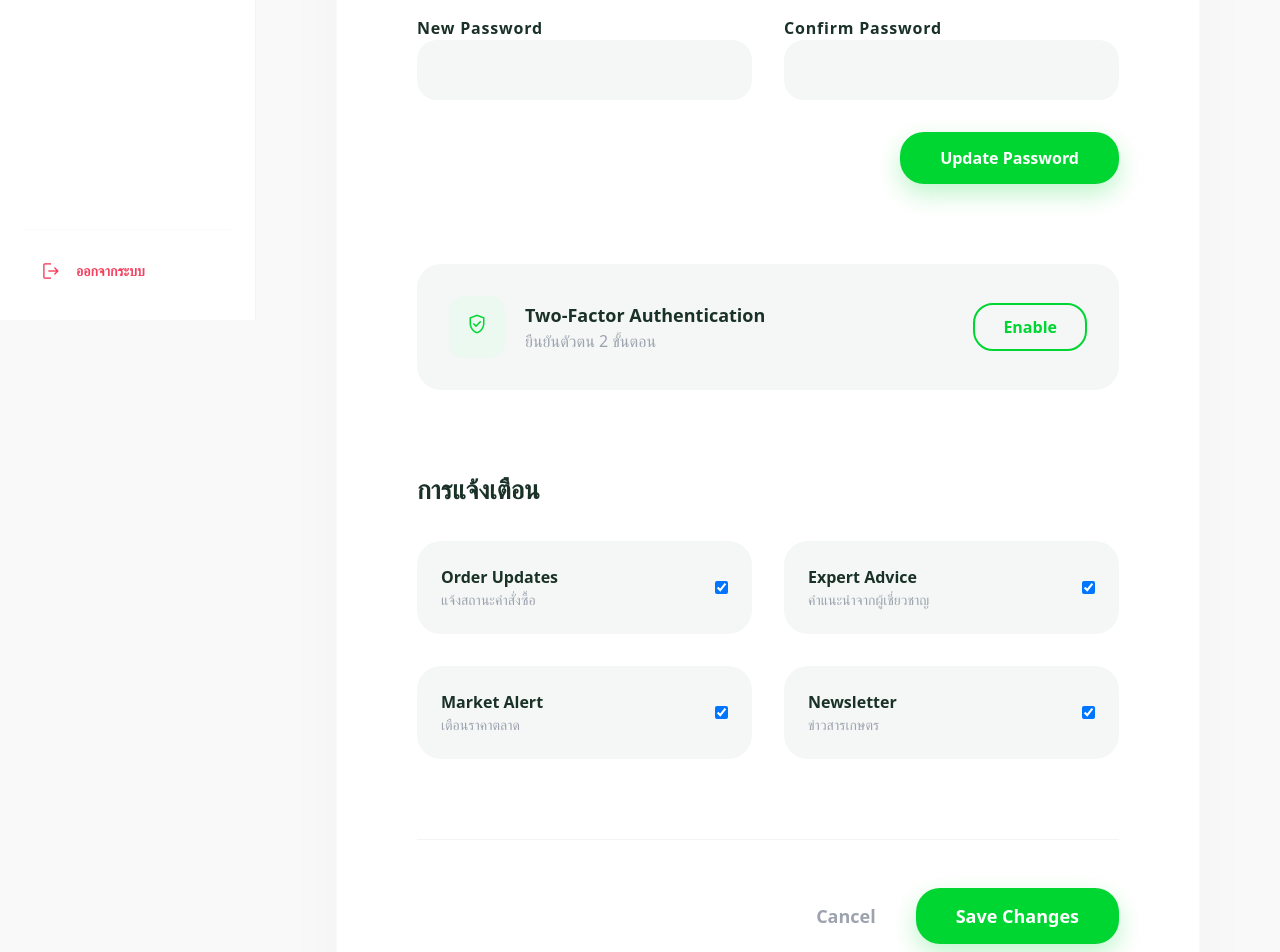
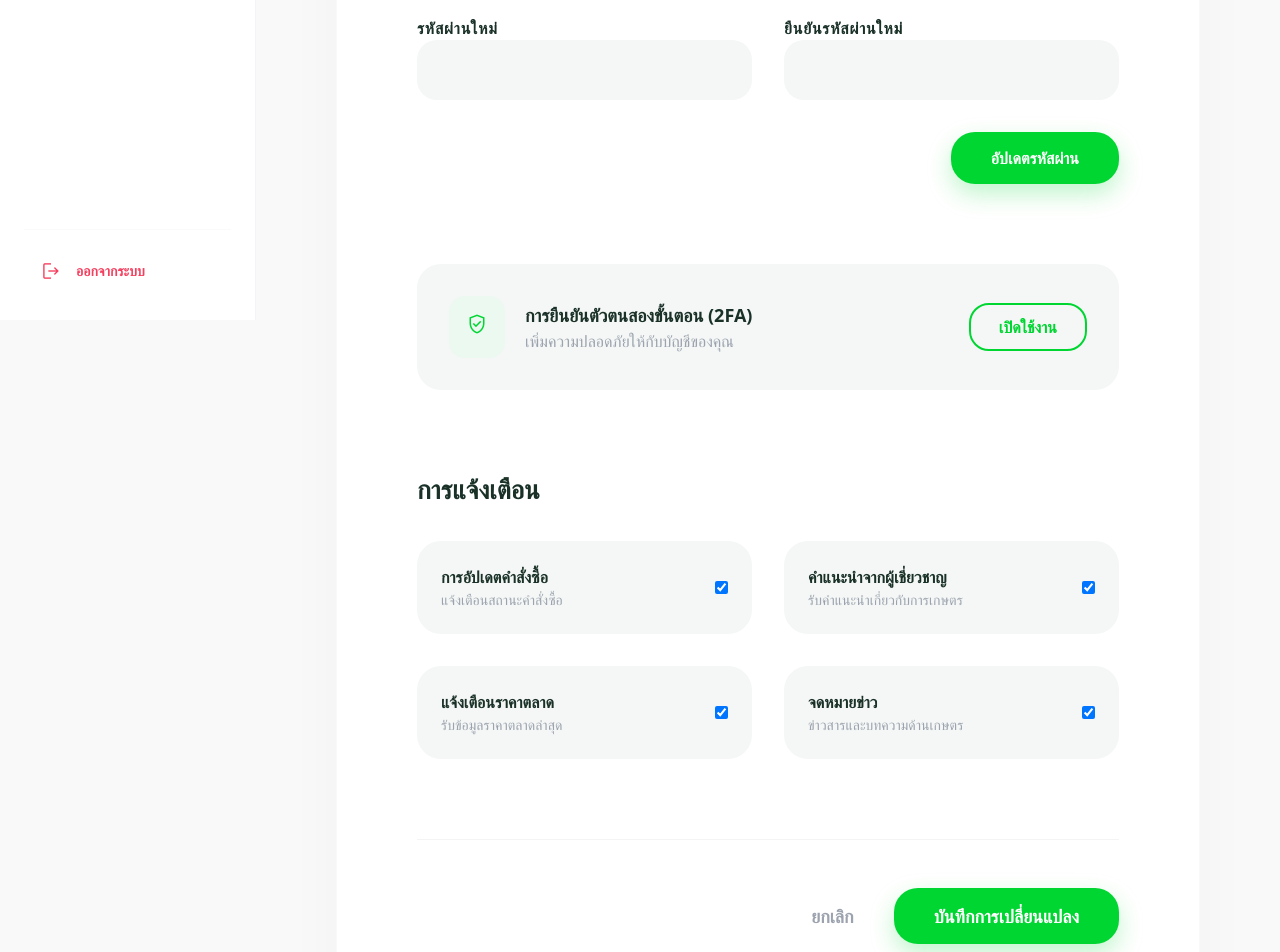
Before and after one commit to badtime1407/kitkaset, a Vue app: page /setting in a window 1280 px wide. Shown: the part 480-1432 px from the top of the page. Built offline with nearby package versions, Linux system fonts and the light colour scheme.

Commit message:
update
setting payment

```diff
--- a/src/views/Payment.vue
+++ b/src/views/Payment.vue
@@ -66,7 +66,7 @@
               <span class="material-symbols-outlined text-[#13ec25]">
                 payments
               </span>
-              Payment Method
+              วิธีการชำระเงิน
             </h2>
 
             <div class="bg-white p-6 rounded-xl border shadow-sm space-y-6">
--- a/src/views/Setting.vue
+++ b/src/views/Setting.vue
@@ -7,10 +7,10 @@ const route = useRoute()
 
 /* Menu */
 const navigationItems = [
-  { name: 'My Profile', icon: 'person', path: '/profile' },
-  { name: 'Address Book', icon: 'location_on', path: '/Address' },
-  { name: 'Order History', icon: 'inventory_2', path: '/Order' },
-  { name: 'Account Settings', icon: 'settings', path: '/Setting' },
+  { name: 'โปรไฟล์ของฉัน', icon: 'person', path: '/profile' },
+  { name: 'สมุดที่อยู่', icon: 'location_on', path: '/Address' },
+  { name: 'ประวัติคำสั่งซื้อ', icon: 'inventory_2', path: '/Order' },
+  { name: 'ตั้งค่าบัญชี', icon: 'settings', path: '/Setting' },
 ]
 
 const isActive = (path) => route.path === path
@@ -37,15 +37,15 @@ const updatePassword = () => {
   }
 
   if (newPassword.value !== confirmPassword.value) {
-    alert('รหัสผ่านไม่ตรงกัน')
+    alert('รหัสผ่านใหม่ไม่ตรงกัน')
     return
   }
 
-  alert('เปลี่ยนรหัสผ่านสำเร็จ (demo)')
+  alert('เปลี่ยนรหัสผ่านสำเร็จ (ตัวอย่าง)')
 }
 
 const saveAll = () => {
-  alert('บันทึกเรียบร้อย (demo)')
+  alert('บันทึกการตั้งค่าเรียบร้อย (ตัวอย่าง)')
 }
 
 const discard = () => {
@@ -101,14 +101,14 @@ const discard = () => {
             <div>
 
               <h3 class="section-title">
-                Change Password
+                เปลี่ยนรหัสผ่าน
               </h3>
 
               <div class="grid md:grid-cols-2 gap-8 mt-8">
 
                 <div class="col-span-2">
                   <label class="label">
-                    Current Password
+                    รหัสผ่านปัจจุบัน
                   </label>
 
                   <input
@@ -120,7 +120,7 @@ const discard = () => {
 
                 <div>
                   <label class="label">
-                    New Password
+                    รหัสผ่านใหม่
                   </label>
 
                   <input
@@ -132,7 +132,7 @@ const discard = () => {
 
                 <div>
                   <label class="label">
-                    Confirm Password
+                    ยืนยันรหัสผ่านใหม่
                   </label>
 
                   <input
@@ -151,7 +151,7 @@ const discard = () => {
                   @click="updatePassword"
                   class="btn-main"
                 >
-                  Update Password
+                  อัปเดตรหัสผ่าน
                 </button>
 
               </div>
@@ -173,11 +173,11 @@ const discard = () => {
                 <div>
 
                   <p class="font-black text-lg">
-                    Two-Factor Authentication
+                    การยืนยันตัวตนสองขั้นตอน (2FA)
                   </p>
 
                   <p class="text-gray-400">
-                    ยืนยันตัวตน 2 ขั้นตอน
+                    เพิ่มความปลอดภัยให้กับบัญชีของคุณ
                   </p>
 
                 </div>
@@ -189,7 +189,7 @@ const discard = () => {
                 @click="twoFA = !twoFA"
                 class="btn-outline"
               >
-                {{ twoFA ? 'Disable' : 'Enable' }}
+                {{ twoFA ? 'ปิดใช้งาน' : 'เปิดใช้งาน' }}
               </button>
 
             </div>
@@ -210,11 +210,11 @@ const discard = () => {
 
                   <div>
                     <p class="font-bold">
-                      Order Updates
+                      การอัปเดตคำสั่งซื้อ
                     </p>
 
                     <p class="desc">
-                      แจ้งสถานะคำสั่งซื้อ
+                      แจ้งเตือนสถานะคำสั่งซื้อ
                     </p>
                   </div>
 
@@ -227,11 +227,11 @@ const discard = () => {
 
                   <div>
                     <p class="font-bold">
-                      Expert Advice
+                      คำแนะนำจากผู้เชี่ยวชาญ
                     </p>
 
                     <p class="desc">
-                      คำแนะนำจากผู้เชี่ยวชาญ
+                      รับคำแนะนำเกี่ยวกับการเกษตร
                     </p>
                   </div>
 
@@ -244,11 +244,11 @@ const discard = () => {
 
                   <div>
                     <p class="font-bold">
-                      Market Alert
+                      แจ้งเตือนราคาตลาด
                     </p>
 
                     <p class="desc">
-                      เตือนราคาตลาด
+                      รับข้อมูลราคาตลาดล่าสุด
                     </p>
                   </div>
 
@@ -261,11 +261,11 @@ const discard = () => {
 
                   <div>
                     <p class="font-bold">
-                      Newsletter
+                      จดหมายข่าว
                     </p>
 
                     <p class="desc">
-                      ข่าวสารเกษตร
+                      ข่าวสารและบทความด้านเกษตร
                     </p>
                   </div>
 
@@ -289,7 +289,7 @@ const discard = () => {
                 @click="discard"
                 class="text-lg font-bold text-gray-400 hover:text-gray-600"
               >
-                Cancel
+                ยกเลิก
               </button>
 
 
@@ -297,7 +297,7 @@ const discard = () => {
                 @click="saveAll"
                 class="btn-main px-20 py-5 text-lg"
               >
-                Save Changes
+                บันทึกการเปลี่ยนแปลง
               </button>
 
             </div>
```
